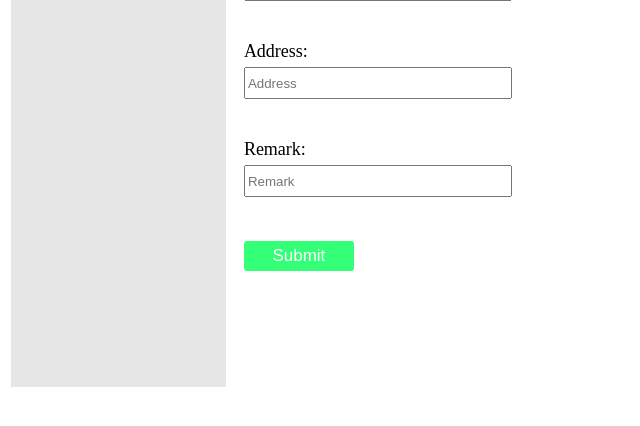
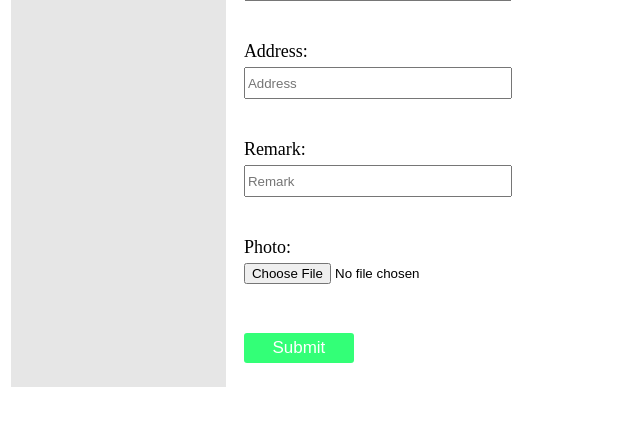
Before and after one commit to Warrior-47/criminal_database_for_police, a Flask app: page /dashboard/criminals/insert in a window 1280 px wide; the page is wider, and only the part inside the window is pictured. Shown: the part 768-1194 px from the top of that part, without its empty margins (0-640 px from the left). Run offline with Flask 2, Linux system fonts and the light colour scheme; parts of the project's set-up code (start-up, migrations or seed data) failed here and were passed over.

Commit message:
Added criminal photo to frontend and ability to upload photo

```diff
--- a/application.py
+++ b/application.py
@@ -1,9 +1,7 @@
 from datetime import datetime
 from flask import Flask , render_template, redirect, url_for, flash, request
 from flask_login import LoginManager, login_user, current_user, logout_user
-from sqlalchemy import select
-
-import pandas as pd
+from werkzeug.utils import secure_filename
 
 from wtform_fields import *
 from models import *
@@ -114,10 +112,12 @@ def showcriminals():
         flash('Please Login first.','danger')
         return redirect(url_for('Login'))
 
-    stmt = 'Select c.Criminal_id,c.Name,c.Age,c.Nationality,c.Nid_No,c.Motive,c.Phone_No,c.Address,cr.Remark from criminal c, Criminal_Remarks cr where c.Criminal_id = cr.Criminal_id'
+    stmt = 'Select c.Photo, c.Criminal_id,c.Name,c.Age,c.Nationality,c.Nid_No,c.Motive,c.Phone_No,c.Address,cr.Remark from criminal c, Criminal_Remarks cr where c.Criminal_id = cr.Criminal_id'
     crims = db.session.execute(stmt).fetchall()
-    if(request.method == 'POST'):
+
+    if request.method == 'POST':
         return redirect(url_for('insert_criminal'))
+
     return render_template('dashboard-criminal.html', data=crims, head=crims[0].keys(), flag=False)
 
 
@@ -133,9 +133,11 @@ def insert_criminal():
         address = insert_info.address.data
         remark = insert_info.remark.data
         nid_no = insert_info.nid_no.data
+        photo_name = secure_filename(insert_info.photo.data.filename)
+        insert_info.photo.data.save('static/criminal_images/'+photo_name)
 
         crim = criminal(Name=name, Age=age, Nationality=nationality,
-            Motive=motive, Phone_No=phone_number, Address=address,NID_No=nid_no)
+            Motive=motive, Phone_No=phone_number, Address=address,NID_No=nid_no, Photo=photo_name)
         db.session.add(crim)
         db.session.commit()
 
--- a/static/styles/dashstylesheet.css
+++ b/static/styles/dashstylesheet.css
@@ -46,7 +46,7 @@ div#info {
   overflow-y: auto;
 }
 
-div a {
+div#nav a {
   display: block;
   font-size: 20px;
   padding: 20px;
--- a/templates/dashboard-criminal.html
+++ b/templates/dashboard-criminal.html
@@ -31,7 +31,8 @@
 			<!-- Only add html code here after removing the placeholder text -->
             {% if flag %}
                 <div>
-                    <form action="{{ url_for('insert_criminal') }}", method="POST">
+                    <form action="{{ url_for('insert_criminal') }}", method="POST" enctype='multipart/form-data'>
+                        {{ form.hidden_tag() }}
                         {{ displayField(form.name,'Name') }}
                         {{ displayField(form.age,'Age') }}
                         {{ displayField(form.nationality,'Nationality') }}
@@ -40,8 +41,8 @@
                         {{ displayField(form.phone_number,'Phone No.') }}
                         {{ displayField(form.address,'Address') }}
                         {{ displayField(form.remark,'Remark') }}
+                        {{ displayField(form.photo, 'Photo')}}
                         {{ form.submit_button }}
-    					{{ form.csrf_token }}
                     </form>
                 </div>
 
--- a/templates/form_helper.html
+++ b/templates/form_helper.html
@@ -21,7 +21,17 @@
     {% for row in data %}
     <tr>
         {% for meta in head %}
-            <td>{{ row[meta] }}</td>
+            <td>
+            {% if meta == 'Photo' %}
+                {% if row[meta] != None %}
+                    <img src= "../static/criminal_images/{{ row[meta] }}" />
+                {% else %}
+                    <img src= "../static/images/2.jpg" />
+                {% endif %}
+            {% else %}
+                {{ row[meta] }}
+            {% endif %}
+            </td>
         {% endfor %}
     </tr>
     {% endfor %}
--- a/templates/login.html
+++ b/templates/login.html
@@ -15,7 +15,7 @@
 	</div>
 	<div id=centercont>
 			<div id=imgdiv>
-				<img src="{{ url_for('static', filename='images/2.jpg') }}" alt='Police Icon'>
+				<img src="../static/images/2.jpg" alt='Police Icon'>
 			</div>
 			<div id=center>
 				<form action="{{ url_for('Login') }}", method="POST">
--- a/wtform_fields.py
+++ b/wtform_fields.py
@@ -1,5 +1,5 @@
 from flask_wtf import FlaskForm
-from wtforms import StringField, PasswordField, IntegerField, SelectField, SubmitField
+from wtforms import StringField, PasswordField, IntegerField, SelectField, SubmitField, FileField
 from wtforms.validators import InputRequired, Length, EqualTo, ValidationError
 from passlib.hash import pbkdf2_sha256
 from models import Users
@@ -77,4 +77,5 @@ class CriminalForm(FlaskForm):
     phone_number = StringField('phone_number_label')
     address = StringField('address_label')
     remark = StringField('remark_label')
+    photo = FileField('photo_label')
     submit_button = SubmitField('Submit')
```
Also changed, not shown: static/criminal_images/katana_PNG46.png (added), static/criminal_images/running_crims.png (added).
